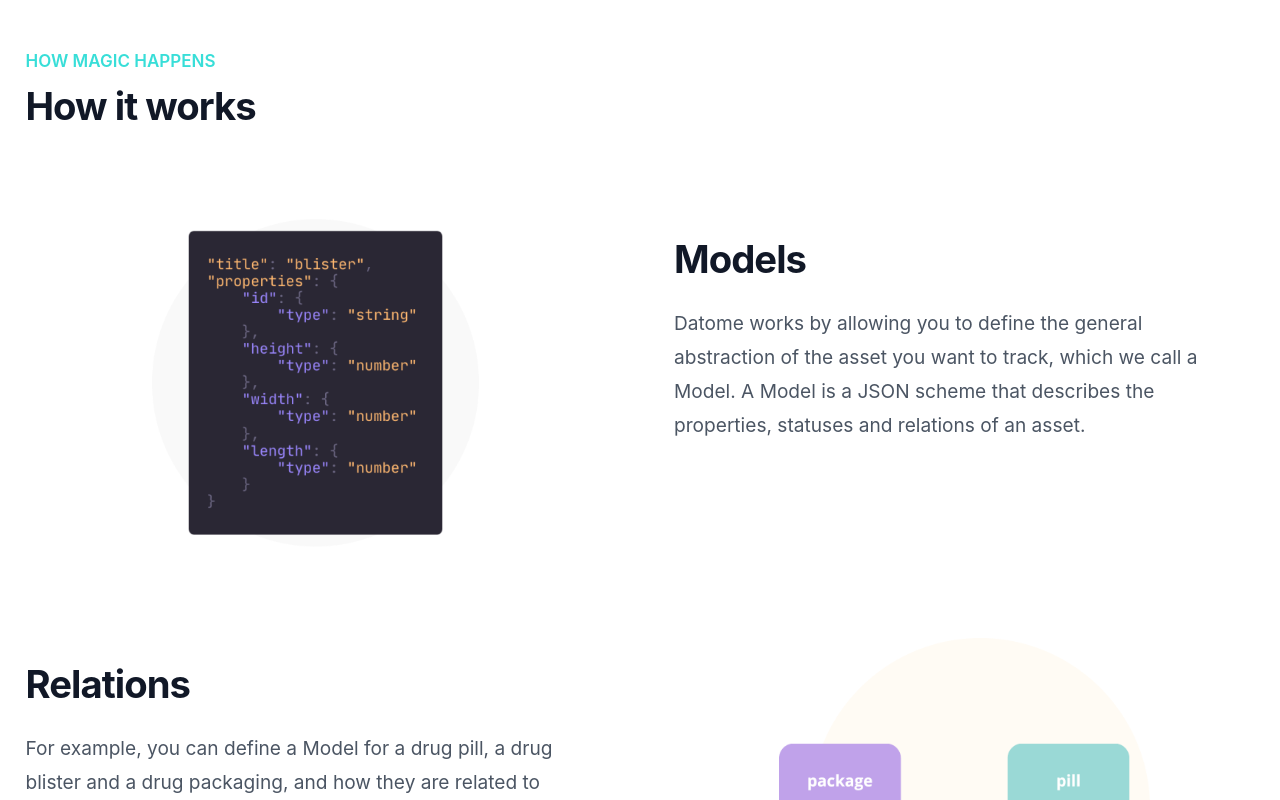
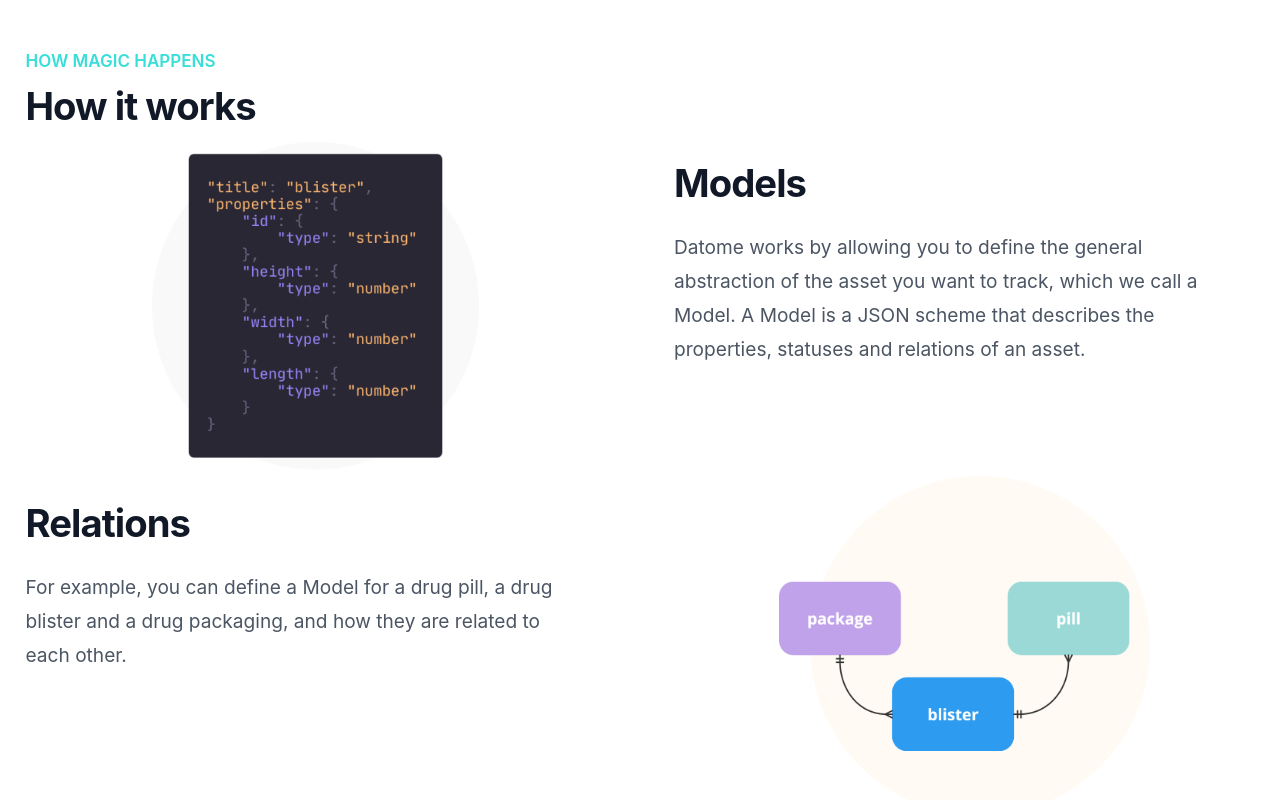
Before and after one commit to devbewill/chainkpr, a Next.js app: page / in a window 1280 px wide. Shown: the part 1600-2400 px from the top of the page. Built offline with nearby package versions, Linux system fonts and the light colour scheme.

Commit message:
fixining mobile

```diff
--- a/src/components/Hero.js
+++ b/src/components/Hero.js
@@ -8,7 +8,7 @@
             aria-hidden="true"
           >
             <div
-              className="relative left-[calc(50%-11rem)] aspect-[1155/678] w-[36.125rem] -translate-x-1/2 rotate-[30deg] bg-gradient-to-tr from-[#ffd580] to-[#9089fc] opacity-30 sm:left-[calc(50%-30rem)] sm:w-[72.1875rem]"
+              className="relative left-[calc(50%-11rem)] aspect-[1155/678] w-[36.125rem] -translate-x-1/2 rotate-[30deg] bg-gradient-to-tr from-[#ff80ee] to-[#9689fc] opacity-30 sm:left-[calc(50%-30rem)] sm:w-[72.1875rem]"
               style={{
                 clipPath:
                   "polygon(74.1% 44.1%, 100% 61.6%, 97.5% 26.9%, 85.5% 0.1%, 80.7% 2%, 72.5% 32.5%, 60.2% 62.4%, 52.4% 68.1%, 47.5% 58.3%, 45.2% 34.5%, 27.5% 76.7%, 0.1% 64.9%, 17.9% 100%, 27.6% 76.8%, 76.1% 97.7%, 74.1% 44.1%)",
@@ -19,7 +19,7 @@
             <div className="max-w-7xl mx-auto mt-5 lg:mt-20 text-center">
               <a
                 href="#"
-                className=" inline-flex justify-between items-center py-1 px-1 pr-4 mb-7 text-xs text-gray-700 bg-gray-100 rounded-full dark:bg-gray-800 dark:text-white hover:bg-gray-200 dark:hover:bg-gray-700"
+                className="inline-flex justify-between items-center py-1 px-1 pr-4 mb-7 text-xs text-gray-700 bg-gray-100 rounded-full dark:bg-gray-800 dark:text-white hover:bg-gray-200 dark:hover:bg-gray-700"
                 role="alert"
               >
                 <span class=" bg-primary rounded-full text-black px-3 py-1 mr-2">
@@ -39,7 +39,7 @@
                   ></path>
                 </svg>
               </a>
-              <h1 className="text-3xl  font-extrabold tracking-tight text-gray-900  lg:text-[5rem] lg:leading-none ">
+              <h1 className="text-4xl font-extrabold tracking-tight text-gray-900  lg:text-[5rem] lg:leading-none ">
                 {/* <span className="block text-gray-300">datome</span> */}
                 Unlock real-time process control with blockchain
               </h1>
--- a/src/components/HowWorks.js
+++ b/src/components/HowWorks.js
@@ -39,14 +39,14 @@
   ];
   return (
     <section className="howWorks">
-      <div className="mx-auto max-w-screen-xl px-6 py-20">
+      <div className="mx-auto max-w-screen-xl px-6 pt-20">
         <div className="grid grid-cols-1 gap-8 lg:grid-cols-2 lg:gap-16">
           <div className="lg:pr-8 lg:pt-4">
             <div className="lg:max-w-lg">
               <h2 className="text-base font-semibold leading-7 text-primary uppercase">
                 How magic happens
               </h2>
-              <p className="mt-2 text-3xl font-bold tracking-tight text-gray-900 sm:text-4xl">
+              <p className="my-2 text-3xl font-bold tracking-tight text-gray-900 sm:text-4xl">
                 How it works
               </p>
             </div>
@@ -56,7 +56,7 @@
         {howworks.map((item, index) => (
           <div
             key={item.name}
-            className="my-20 grid grid-cols-1 gap-8 lg:grid-cols-2 lg:gap-16"
+            className=" grid grid-cols-1 gap-8 lg:grid-cols-2 lg:gap-16"
           >
             <div className="lg:pr-8 lg:pt-4">
               <div className="lg:max-w-lg">
```
